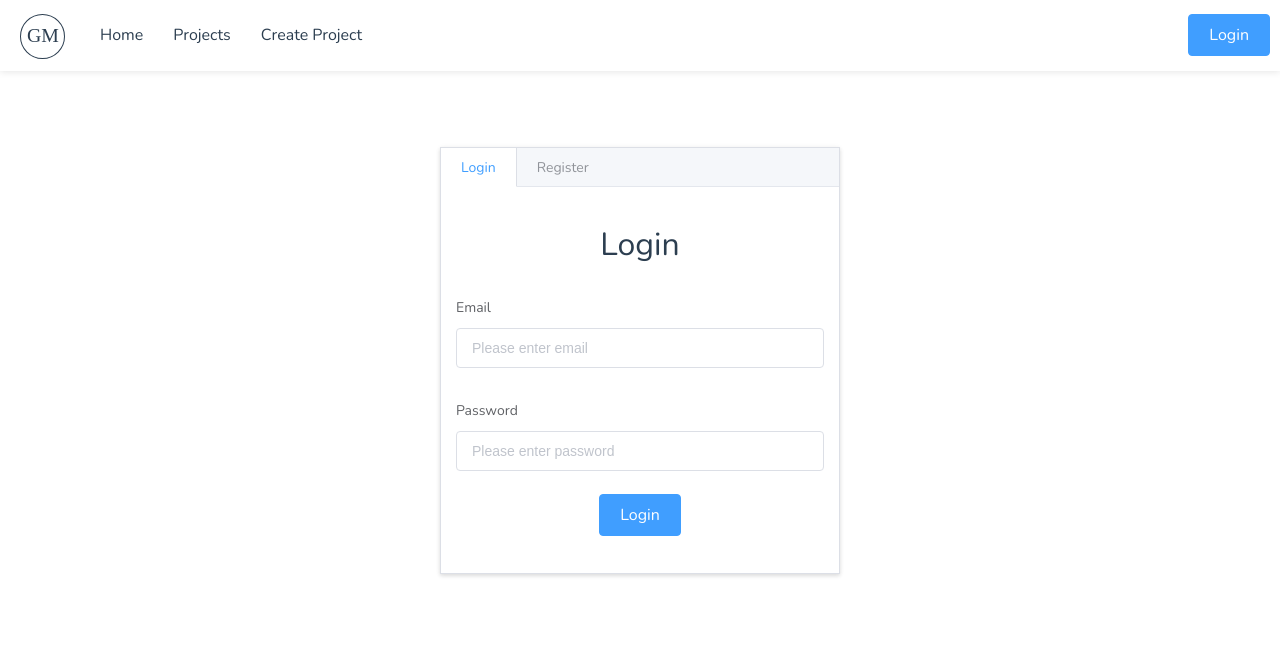
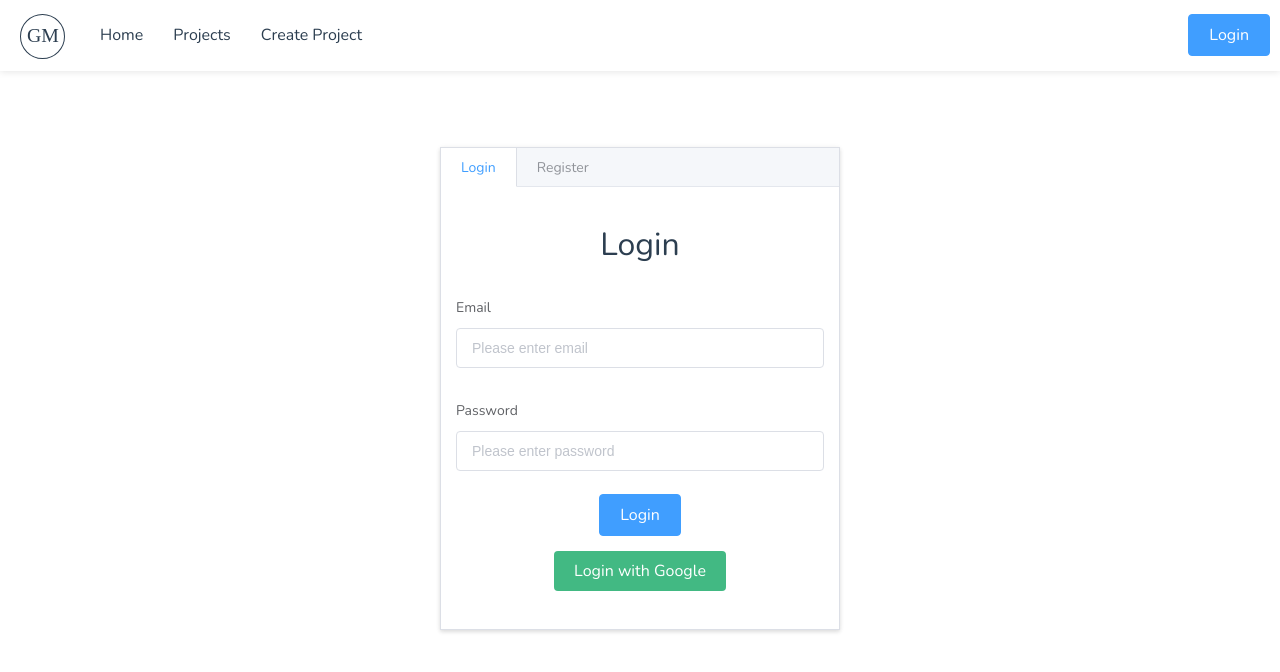
Before and after one commit to zachleong/12project, a Vue app: page /profile in a window 1280 px wide. Both pictures are taken after a click on the button "Login". Shown: the top 672 px of the page. Built offline with nearby package versions, Linux system fonts and the light colour scheme; no server answers.

Commit message:
Added google sign in

```diff
--- a/src/components/AuthForm.vue
+++ b/src/components/AuthForm.vue
@@ -17,6 +17,10 @@
         <button type="primary" @click="e => onSubmit(e)" class="button">
           Login
         </button>
+        <br />
+        <button @click="e => googleSignin(e)" class="button google-but">
+          Login with Google
+        </button>
       </el-form-item>
     </el-form>
   </div>
@@ -26,6 +30,7 @@
 import firebase from "firebase/app";
 import "firebase/auth";
 import store from "@/Vuex/store";
+// import { googleLogin } from "@/firebase/firebase";
 export default {
   data() {
     return {
@@ -54,7 +59,32 @@ export default {
             store.commit("loading", false);
           });
       }
+    },
+    googleSignin(e) {
+      e.preventDefault();
+      const googleProvider = new firebase.auth.GoogleAuthProvider();
+      firebase
+        .auth()
+        .signInWithRedirect(googleProvider)
+        .then(() => {
+          this.$router.push({ name: "home" });
+        })
+        .catch(error => {
+          console.log(error.message);
+        });
     }
   }
 };
 </script>
+<style lang="scss" scoped>
+.google-but {
+  background-color: #42b983;
+  border: none;
+  display: inline-block;
+  // TODO - add more padding to match login button
+  margin-top: 15px;
+}
+.google-but:hover {
+  background-color: #69c99e;
+}
+</style>
--- a/src/firebase/firebase.js
+++ b/src/firebase/firebase.js
@@ -30,6 +30,10 @@ firebase.auth().onAuthStateChanged(user => {
     store.commit("setAuthUser", false);
   }
 });
+export const googleLogin = () => {
+  const googleProvider = new firebase.auth.GoogleAuthProvider();
+  return firebase.auth().signInWithPopup(googleProvider);
+};
 export const signOut = () => {
   firebase
     .auth()
```
